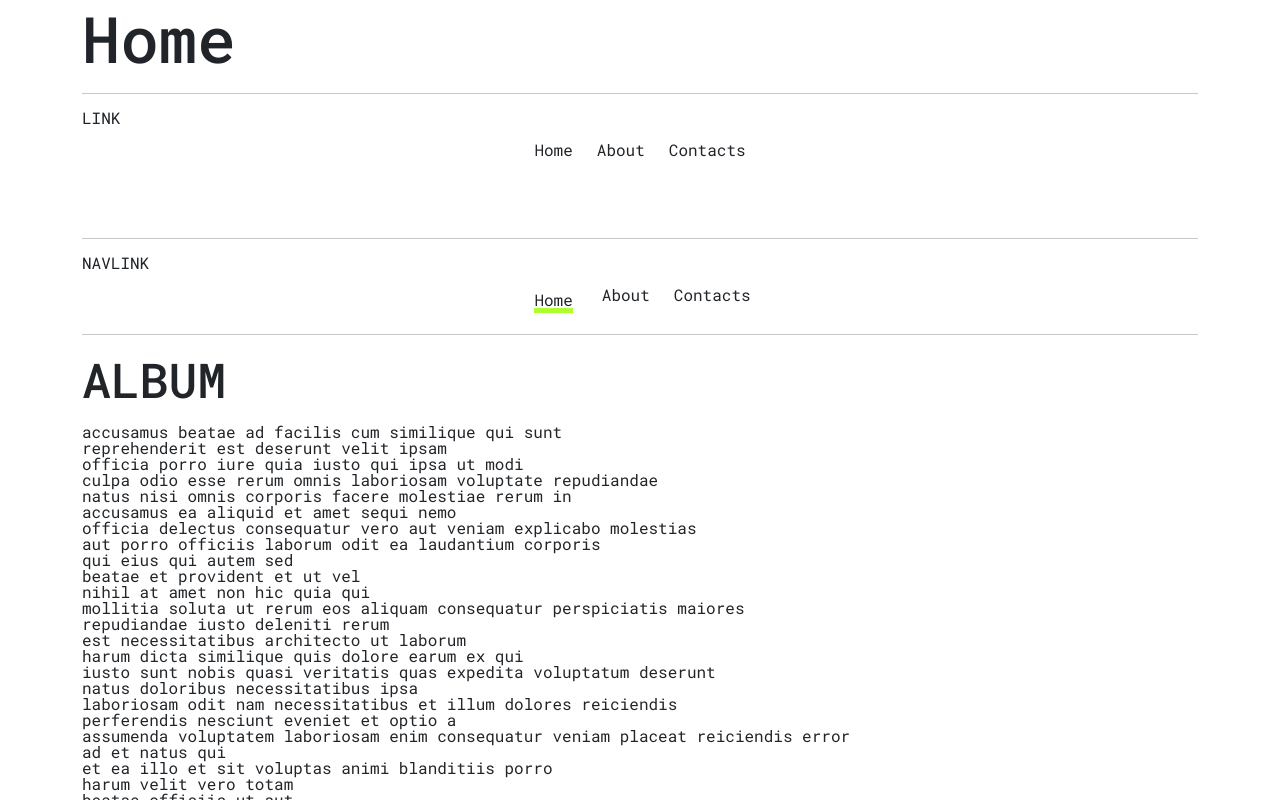
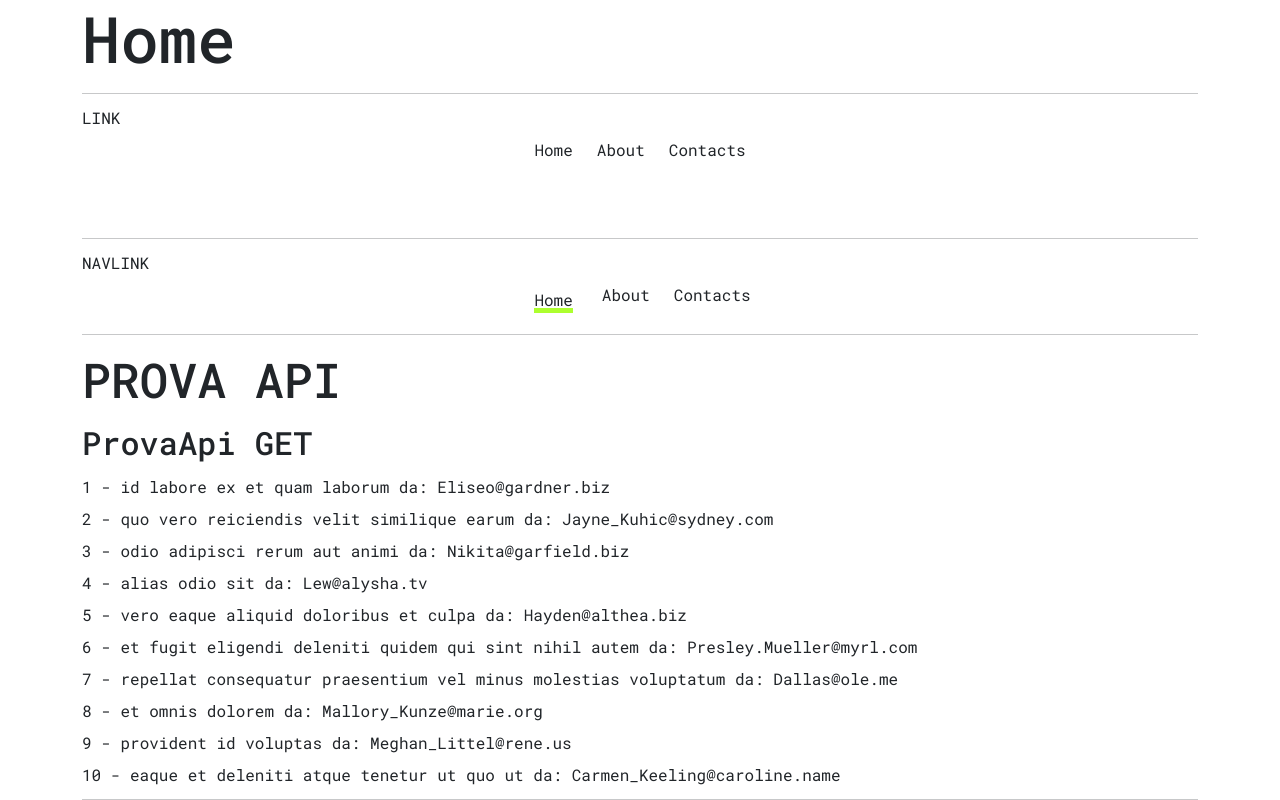
Before and after one commit to Cianuro-83/REACT, a React (Vite) app in the folder router-v6/: page / in a window 1280 px wide. Shown: the top 800 px of the page. Built offline with nearby package versions, Linux system fonts and the light colour scheme; data requests are answered from the project's data file.

Commit message:
RTK-QUERY:GET

```diff
--- a/router-v6/package.json
+++ b/router-v6/package.json
@@ -7,14 +7,18 @@
     "dev": "vite --host",
     "build": "vite build",
     "lint": "eslint . --ext js,jsx --report-unused-disable-directives --max-warnings 0",
-    "preview": "vite preview"
+    "preview": "vite preview",
+    "server": "json-server --watch src/db/db.json --port 3000"
   },
   "dependencies": {
+    "@reduxjs/toolkit": "^2.2.1",
     "bootstrap": "^5.3.2",
+    "json-server": "^1.0.0-alpha.23",
     "react": "^18.2.0",
     "react-dom": "^18.2.0",
     "react-hook-form": "^7.50.1",
     "react-paginate": "^8.2.0",
+    "react-redux": "^9.1.0",
     "react-router-dom": "^6.22.0"
   },
   "devDependencies": {
--- /dev/null
+++ b/router-v6/src/api/messageApi.js
@@ -0,0 +1,14 @@
+import { createApi, fetchBaseQuery } from '@reduxjs/toolkit/query/react';
+
+const API = "http://localhost:3000";
+export const messageApi = createApi( {
+  reducerPath: 'messageApi',
+  baseQuery: fetchBaseQuery( { baseUrl: API } ),
+  endpoints: ( builder ) => ( {
+    getMessages: builder.query( {
+      query: () => '/message',
+    } ),
+
+  } ),
+} );
+export const { useGetMessagesQuery } = messageApi;
--- /dev/null
+++ b/router-v6/src/components/ProvaApi.jsx
@@ -0,0 +1,21 @@
+import { useGetMessagesQuery } from '../api/messageApi';
+
+const ProvaApi = () => {
+  const { data: messages, error, isError, isLoading } = useGetMessagesQuery();
+
+
+  return (
+    <>
+      <h3>ProvaApi GET</h3>
+      { isLoading && <div>Loading...</div> }
+      { isError && <div>Error: { error.message }</div> }
+      { messages && messages.map( message =>
+        <p key={ message.id }>{ message.id } - { message.name } da: { message.email }</p> ) }
+      <hr />
+      <h3>ProvaApi POST</h3>
+
+    </>
+  );
+};
+
+export default ProvaApi;
--- /dev/null
+++ b/router-v6/src/db/db.json
@@ -0,0 +1,74 @@
+{
+  "message": [
+    {
+      "postId": 1,
+      "id": 1,
+      "name": "id labore ex et quam laborum",
+      "email": "Eliseo@gardner.biz",
+      "body": "laudantium enim quasi est quidem magnam voluptate ipsam eos\ntempora quo necessitatibus\ndolor quam autem quasi\nreiciendis et nam sapiente accusantium"
+    },
+    {
+      "postId": 1,
+      "id": 2,
+      "name": "quo vero reiciendis velit similique earum",
+      "email": "Jayne_Kuhic@sydney.com",
+      "body": "est natus enim nihil est dolore omnis voluptatem numquam\net omnis occaecati quod ullam at\nvoluptatem error expedita pariatur\nnihil sint nostrum voluptatem reiciendis et"
+    },
+    {
+      "postId": 1,
+      "id": 3,
+      "name": "odio adipisci rerum aut animi",
+      "email": "Nikita@garfield.biz",
+      "body": "quia molestiae reprehenderit quasi aspernatur\naut expedita occaecati aliquam eveniet laudantium\nomnis quibusdam delectus saepe quia accusamus maiores nam est\ncum et ducimus et vero voluptates excepturi deleniti ratione"
+    },
+    {
+      "postId": 1,
+      "id": 4,
+      "name": "alias odio sit",
+      "email": "Lew@alysha.tv",
+      "body": "non et atque\noccaecati deserunt quas accusantium unde odit nobis qui voluptatem\nquia voluptas consequuntur itaque dolor\net qui rerum deleniti ut occaecati"
+    },
+    {
+      "postId": 1,
+      "id": 5,
+      "name": "vero eaque aliquid doloribus et culpa",
+      "email": "Hayden@althea.biz",
+      "body": "harum non quasi et ratione\ntempore iure ex voluptates in ratione\nharum architecto fugit inventore cupiditate\nvoluptates magni quo et"
+    },
+    {
+      "postId": 2,
+      "id": 6,
+      "name": "et fugit eligendi deleniti quidem qui sint nihil autem",
+      "email": "Presley.Mueller@myrl.com",
+      "body": "doloribus at sed quis culpa deserunt consectetur qui praesentium\naccusamus fugiat dicta\nvoluptatem rerum ut voluptate autem\nvoluptatem repellendus aspernatur dolorem in"
+    },
+    {
+      "postId": 2,
+      "id": 7,
+      "name": "repellat consequatur praesentium vel minus molestias voluptatum",
+      "email": "Dallas@ole.me",
+      "body": "maiores sed dolores similique labore et inventore et\nquasi temporibus esse sunt id et\neos voluptatem aliquam\naliquid ratione corporis molestiae mollitia quia et magnam dolor"
+    },
+    {
+      "postId": 2,
+      "id": 8,
+      "name": "et omnis dolorem",
+      "email": "Mallory_Kunze@marie.org",
+      "body": "ut voluptatem corrupti velit\nad voluptatem maiores\net nisi velit vero accusamus maiores\nvoluptates quia aliquid ullam eaque"
+    },
+    {
+      "postId": 2,
+      "id": 9,
+      "name": "provident id voluptas",
+      "email": "Meghan_Littel@rene.us",
+      "body": "sapiente assumenda molestiae atque\nadipisci laborum distinctio aperiam et ab ut omnis\net occaecati aspernatur odit sit rem expedita\nquas enim ipsam minus"
+    },
+    {
+      "postId": 2,
+      "id": 10,
+      "name": "eaque et deleniti atque tenetur ut quo ut",
+      "email": "Carmen_Keeling@caroline.name",
+      "body": "voluptate iusto quis nobis reprehenderit ipsum amet nulla\nquia quas dolores velit et non\naut quia necessitatibus\nnostrum quaerat nulla et accusamus nisi facilis"
+    }
+  ]
+}
--- a/router-v6/src/main.jsx
+++ b/router-v6/src/main.jsx
@@ -9,13 +9,17 @@ import 'bootstrap/dist/js/bootstrap.bundle.min.js';
 import './style/index.scss';
 // ROTTE
 import PrincipalRouter from './routers/PrincipalRouter';
-
+//RTK QUERY
+import { ApiProvider } from "@reduxjs/toolkit/query/react";
+import { messageApi } from './api/messageApi';
 
 
 ReactDOM.createRoot( document.getElementById( 'root' ) ).render(
   <React.StrictMode>
-    <BrowserRouter>
-      <PrincipalRouter />
-    </BrowserRouter>
+    <ApiProvider api={ messageApi }>
+      <BrowserRouter>
+        <PrincipalRouter />
+      </BrowserRouter>
+    </ApiProvider>
   </React.StrictMode>,
 );
--- a/router-v6/src/pages/Home.jsx
+++ b/router-v6/src/pages/Home.jsx
@@ -1,5 +1,6 @@
 import { Link, NavLink } from 'react-router-dom';
 import albums from '../data';
+import ProvaApi from '../components/ProvaApi';
 
 const Home = () => {
   return (
@@ -24,6 +25,11 @@ const Home = () => {
       </div>
       <hr />
       <div>
+        <h2>PROVA API</h2>
+        <ProvaApi />
+      </div>
+      <hr />
+      <div>
         <h2>ALBUM</h2>
         <ul>
           { albums.map( ( album ) => (
```
Also changed, not shown: 1 other file (tests, documents, lock files or other folders).
